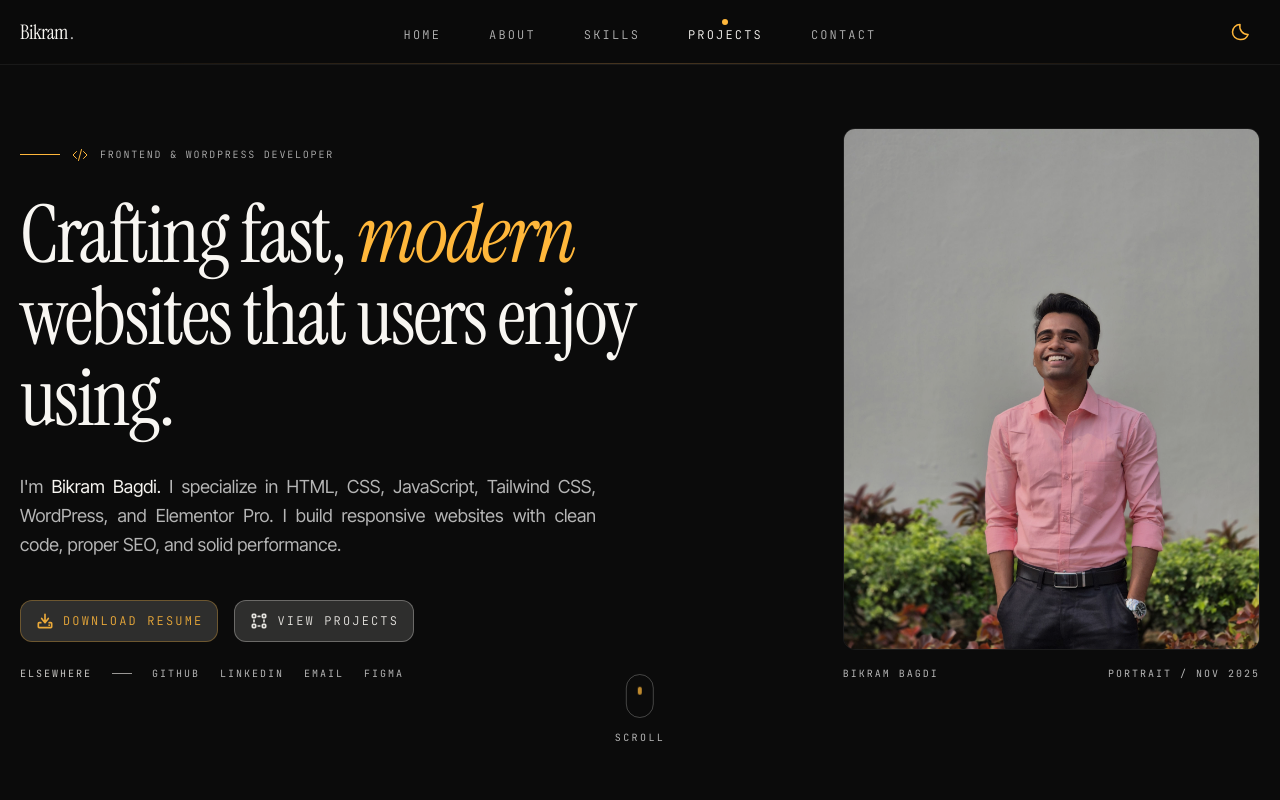
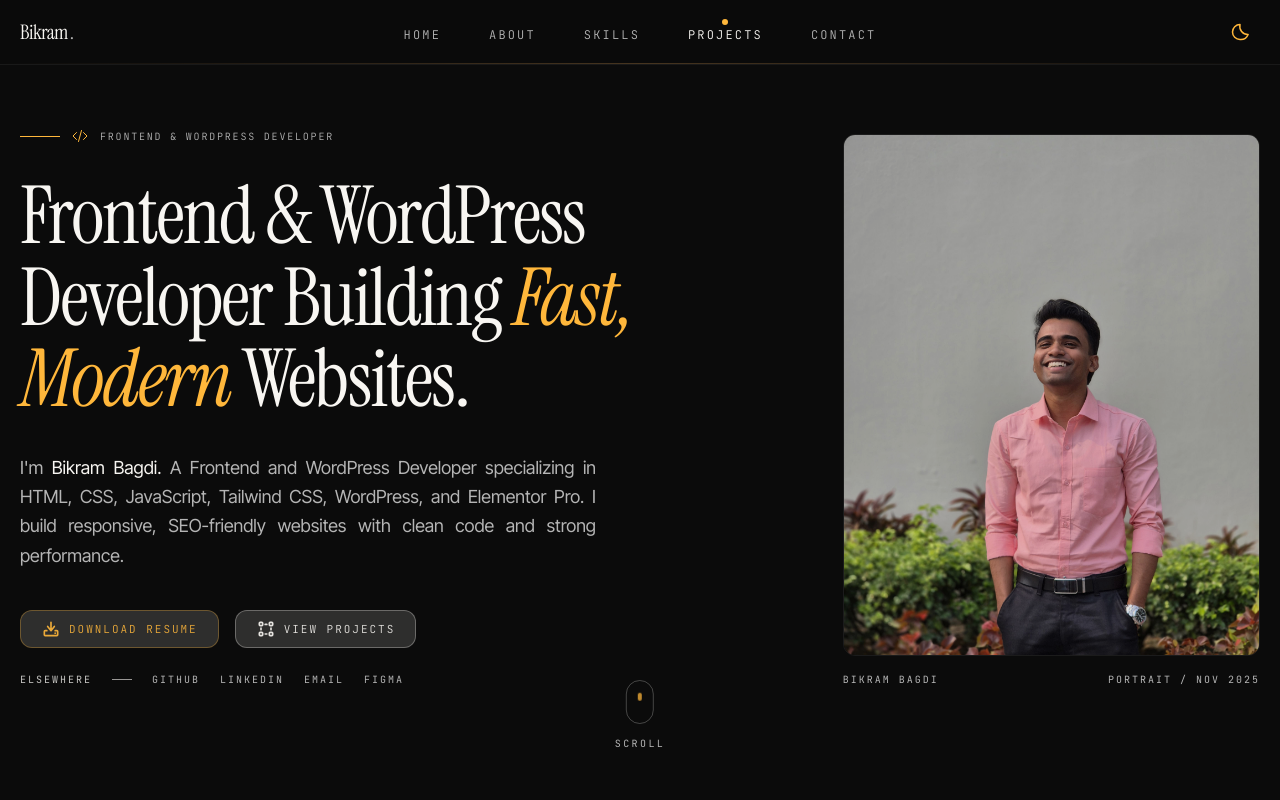
Before and after one commit to bikram8538/bikram-bagdi, a website built with Vite: page client/index.html in a window 1280 px wide. Shown: the top 800 px of the page. Built offline with nearby package versions, Linux system fonts and the light colour scheme; some packages are replaced by stand-ins of ours; no server answers; animation ran at ten frames a second.

Commit message:
Improve portfolio SEO and accessibility

```diff
--- a/client/src/components/about.js
+++ b/client/src/components/about.js
@@ -11,7 +11,10 @@ export function About() {
               class="sec-title text-[10px]">WHO IS BIKRAM?</span></p>
         </div>
         <div class="sec-heading mt-8 max-w-xs md:max-w-md">
-          <h2 data-reveal="up">I care about the <i class="text-accent">details</i> that make websites feel effortless.</h2>
+          <h2 data-reveal="up">
+  Frontend & WordPress Developer Who Cares About the
+  <i class="text-accent">Details.</i>
+</h2>
         </div>
         <div class="sec-about max-w-[60ch] mt-8">
           <p data-reveal>I'm Bikram Bagdi, a Frontend and WordPress Developer focused on building responsive websites using HTML,
@@ -57,13 +60,13 @@ export function About() {
                     d="M12 9.75 14.25 12m0 0 2.25 2.25M14.25 12l2.25-2.25M14.25 12 12 14.25m-2.58 4.92-6.374-6.375a1.125 1.125 0 0 1 0-1.59L9.42 4.83c.21-.211.497-.33.795-.33H19.5a2.25 2.25 0 0 1 2.25 2.25v10.5a2.25 2.25 0 0 1-2.25 2.25h-9.284c-.298 0-.585-.119-.795-.33Z" />
                 </svg>
 
-              </span>details matters</li>
+              </span>details matter</li>
           </ul>
         </div>
       </div>
       <div class="basis-full md:basis-[40%] lg:basis-[40%]">
         <div data-reveal="zoom" class="group relative aspect-4/3 sm:aspect-4/5 overflow-hidden rounded-xl">
-          <img src="${aboutImage}" alt=""
+          <img src="${aboutImage}" alt="Bikram Bagdi, Frontend and WordPress Developer"
             class="h-full w-full object-cover transition-transform ease-out duration-300 group-hover:scale-110">
         </div>
         <div
--- a/client/src/components/contact.js
+++ b/client/src/components/contact.js
@@ -12,7 +12,10 @@ export function Contact() {
                         CAN WE WORK TOGETHER?</span></p>
             </div>
             <div class="sec-heading mt-8">
-                <h2>Let's build <i class="text-accent">something</i> together.</h2>
+                <h2>
+  Need a <i class="text-accent">Frontend or WordPress</i> Developer? <br>
+  Let's Work Together.
+</h2>
             </div>
         </div>
         <div class="grid grid-cols-12 gap-8">
@@ -28,7 +31,7 @@ export function Contact() {
                                 <path stroke-linecap="round" stroke-linejoin="round"
                                     d="M15.75 6.75a3.75 3.75 0 1 1-7.5 0 3.75 3.75 0 0 1 7.5 0ZM4.501 20.118a7.5 7.5 0 0 1 14.998 0A17.933 17.933 0 0 1 12 21.75c-2.676 0-5.216-.584-7.499-1.632Z" />
                             </svg>
-                            <input id="name" type="text" placeholder="Your Name" class="input-field ps-12"
+                            <input id="name" name="name" type="text" placeholder="Your Name" class="input-field ps-12"
                                 autocomplete="name">
                         </div>
                     </div>
@@ -42,8 +45,8 @@ export function Contact() {
                                 <path stroke-linecap="round" stroke-linejoin="round"
                                     d="M21.75 6.75v10.5a2.25 2.25 0 0 1-2.25 2.25h-15a2.25 2.25 0 0 1-2.25-2.25V6.75m19.5 0A2.25 2.25 0 0 0 19.5 4.5h-15a2.25 2.25 0 0 0-2.25 2.25m19.5 0v.243a2.25 2.25 0 0 1-1.07 1.916l-7.5 4.615a2.25 2.25 0 0 1-2.36 0L3.32 8.91a2.25 2.25 0 0 1-1.07-1.916V6.75" />
                             </svg>
-                            <input id="email" type="text" placeholder="Email Address" class="input-field ps-12"
-                                autocomplete="name">
+                            <input id="email" name="email" type="email" placeholder="Email Address" class="input-field ps-12"
+                                autocomplete="email">
                         </div>
                     </div>
                     <!-- Subject -->
@@ -208,7 +211,7 @@ export function Contact() {
                             </a>
                         </li>
                     </ul>
-                    <img src="${contactImage}" alt="me" class="contact-image" aria-hidden="true" draggable="false"
+                    <img src="${contactImage}" alt="" class="contact-image" aria-hidden="true" draggable="false"
                         width="200" height="200">
                 </div>
             </div>
--- a/client/src/components/footer.js
+++ b/client/src/components/footer.js
@@ -27,9 +27,10 @@ return `
             <!-- Brand -->
             <div class="space-y-3 text-center md:text-left">
 
-                <a href="index.html" class="inline-block font-primary text-3xl leading-none tracking-tight">
-                    Bikram<span class="text-accent">.</span>
-                </a>
+                <a href="/" class="inline-block font-primary text-3xl leading-none tracking-tight"
+   aria-label="Bikram Bagdi - Home">
+    Bikram Bagdi<span class="text-accent">.</span>
+</a>
 
                 <p class="font-secondary text-[11px] uppercase tracking-[0.18em] text-secondary">
                     Frontend Developer <br class="hidden sm:hidden">
@@ -42,7 +43,7 @@ return `
             <nav>
                 <ul class="flex flex-wrap justify-center md:justify-end gap-x-8 gap-y-3">
 
-                    <li><a href="#" class="footer-link">Home</a></li>
+                    <li><a href="#hero" aria-label="Back to top" class="footer-link">Home</a></li>
                     <li><a href="#about" class="footer-link">About</a></li>
                     <li><a href="#skills" class="footer-link">Skills</a></li>
                     <li><a href="#projects" class="footer-link">Projects</a></li>
--- a/client/src/components/hero.js
+++ b/client/src/components/hero.js
@@ -1,4 +1,5 @@
 import heroImage from "../assets/images/bikram-smile.jpeg";
+import resumeFile from "../assets/files/Bikram-Bagdi-Resume.pdf";
 // import heroImage from "../assets/images/bikram-bagdi-frontend-wordpress-developer.jpg";
 
 export function Hero() {
@@ -21,16 +22,22 @@ return `
           </p>
         </div>
         <div class="sec-heading mt-8 max-w-[60ch]">
-          <h1 id="hero-title">Crafting fast, <i class="text-accent">modern</i> websites
-            that users enjoy using.</h1>
+          <h1 id="hero-title">
+            Frontend & WordPress Developer Building
+            <i class="text-accent">Fast, Modern</i> Websites.
+          </h1>
         </div>
         <div id="hero-description" class="sec-about max-w-xl mt-8">
-          <p>I'm <span class="text-primary">Bikram Bagdi.</span> I specialize in HTML, CSS, JavaScript, Tailwind CSS,
-            WordPress, and Elementor Pro. I build responsive websites with clean code, proper SEO, and solid
-            performance.</p>
+          <p>
+            I'm <span class="text-primary">Bikram Bagdi.</span>
+            A Frontend and WordPress Developer specializing in HTML, CSS,
+            JavaScript, Tailwind CSS, WordPress, and Elementor Pro.
+            I build responsive, SEO-friendly websites with clean code
+            and strong performance.
+          </p>
         </div>
         <div id="hero-buttons" class="hero-actions">
-          <a href="#" class="btn btn-primary flex-row-reverse" id="btn-hero">
+          <a href="${resumeFile}" download="Bikram-Bagdi-Resume.pdf" class="btn btn-primary flex-row-reverse">
             <span>Download Resume</span>
             <span>
               <svg class="w-4 md:w-5 h-4 md:h-5" aria-hidden="true" xmlns="http://www.w3.org/2000/svg" width="24"
@@ -38,11 +45,9 @@ return `
                 <path stroke="currentColor" stroke-linecap="round" stroke-linejoin="round" stroke-width="2"
                   d="M12 13V4M7 14H5a1 1 0 0 0-1 1v4a1 1 0 0 0 1 1h14a1 1 0 0 0 1-1v-4a1 1 0 0 0-1-1h-2m-1-5-4 5-4-5m9 8h.01" />
               </svg>
-
-
             </span>
           </a>
-          <a href="#projects" class="btn btn-secondary flex-row-reverse" id="btn-hero">
+          <a href="#projects" class="btn btn-secondary flex-row-reverse">
             <span>View Projects</span>
             <span>
               <svg class="w-4 md:w-5 h-4 md:h-5" aria-hidden="true" xmlns="http://www.w3.org/2000/svg" width="24"
@@ -58,19 +63,14 @@ return `
           class="mt-6 flex items-center gap-5 font-secondary text-[10px] uppercase tracking-[0.2em] text-primary/80">
           <span>Elsewhere</span>
           <span class="h-px w-5 bg-primary/60" aria-hidden="true"></span>
-          <a
-            href="https://github.com/bikram8538" target="_blank" rel="noreferrer noopener"
+          <a href="https://github.com/bikram8538" target="_blank" rel="noreferrer noopener"
             class="hero-social">GitHub</a>
-            <a
-            href="https://www.linkedin.com/in/bikram8538" target="_blank" rel="noreferrer noopener"
+          <a href="https://www.linkedin.com/in/bikram8538" target="_blank" rel="noreferrer noopener"
             class="hero-social">LinkedIn</a>
-            <a
-            href="mailto:bikram8538@gmail.com"
-            class="hero-social">Email</a>
-            <a href="https://figma.com/bikrammac8538"
-            target="_blank" rel="noreferrer noopener"
+          <a href="mailto:bikram8538@gmail.com" class="hero-social">Email</a>
+          <a href="https://figma.com/bikrammac8538" target="_blank" rel="noreferrer noopener"
             class="hidden hero-social sm:inline">Figma</a>
-          </div>
+        </div>
         <!-- <div class="sec-about mt-4">
           <ul class="flex flex-row sm:flex-row gap-2.5">
             <li class="font-secondary text-[10px] uppercase text-secondary flex gap-1 items-center sm:gap-2">
@@ -97,21 +97,18 @@ return `
         </div> -->
       </div>
       <div id="hero-image" class="hero-media">
-        <div
-          class="hero-image group">
+        <div class="hero-image group">
           <img src="${heroImage}" alt="Bikram Bagdi, Frontend and WordPress developer, smiling in a pink shirt"
             width="800" height="1000" loading="eager" fetchpriority="high"
             class="ease-[cubic-bezier(0.22, 1, 0.36, 1)]">
         </div>
-        <div
-          class="hero-meta">
+        <div class="hero-meta">
           <span>Bikram Bagdi</span><span>Portrait / nov 2025</span>
         </div>
       </div>
     </div>
   </div>
-  <a href="#about"
-    class="hero-scroll group">
+  <a href="#about" class="hero-scroll group">
 
     <!-- Mouse -->
     <div
--- a/client/src/components/projects.js
+++ b/client/src/components/projects.js
@@ -93,7 +93,7 @@ return projects
 
             <div class="project-btns">
 
-                <a href="${project.live}" target="_blank" rel="noopener noreferrer" class="btn btn-primary">
+                <a href="${project.live}" target="_blank" rel="noopener noreferrer" class="btn btn-primary" aria-label="View live demo of ${project.title}">
 
                     <span>Live Demo</span>
 
@@ -106,8 +106,8 @@ return projects
                     </span>
 
                 </a>
-
-                <a href="${project.github}" target="_blank" rel="noopener noreferrer" class="btn btn-secondary">
+                ${project.github ? `
+                <a href="${project.github}" target="_blank" rel="noopener noreferrer" class="btn btn-secondary" aria-label="View ${project.title} source code on GitHub">
 
                     <span>GitHub</span>
 
@@ -118,8 +118,8 @@ return projects
                             </path>
                         </svg>
                     </span>
-
                 </a>
+                ` : ""}
 
             </div>
 
@@ -145,8 +145,10 @@ return `
                         class="sec-title text-[10px]">WHAT HAVE I BUILT?</span></p>
             </div>
             <div class="sec-heading mt-8 max-w-xs md:max-w-[70ch]">
-                <h2>Selected work <i class="text-accent">showcasing frontend</i> development and responsive web
-                    experiences.</h2>
+                <h2>
+  Selected <i class="text-accent">Frontend & WordPress</i>
+  Development Projects.
+</h2>
             </div>
         </div>
 
--- a/client/src/components/skills.js
+++ b/client/src/components/skills.js
@@ -15,11 +15,11 @@ return groups
 <div class="skills-card" data-reveal="up">
     <span class="skill-card-circle"></span>
 
-    <p class="skill-card-heading">
+    <div class="skill-card-heading">
         <span>${group.number}</span>
         <span></span>
         <span>${group.title}</span>
-    </p>
+    </div>
 
     <ul class="divide-y divide-primary/8">
 
@@ -87,7 +87,10 @@ return `
                         I WORK WITH?</span></p>
             </div>
             <div class="sec-heading mt-8 max-w-xs md:max-w-[56ch]">
-                <h2>The tools I <i class="text-accent">reach for</i>, and what I actually do with them.</h2>
+                <h2>
+  Frontend & WordPress <i class="text-accent">skills</i>
+  I use to build modern websites.
+</h2>
             </div>
         </div>
         <div class="sec-mid my-10">
--- a/client/src/data/projectsData.js
+++ b/client/src/data/projectsData.js
@@ -22,7 +22,7 @@ export const projects = [
         date: "Mar 2025",
         role: "Frontend Development",
         description:
-            "Ink & Ivory is a premium online bookstore concept designed for readers looking for fine books, rare editions, and timeless literature.",
+  "A responsive online bookstore frontend built with Tailwind CSS and jQuery, featuring a modern editorial-style interface, interactive content sections, and Swiper-powered components.",
         tech: [
             "Tailwind CSS",
             "jQuery",
@@ -43,7 +43,7 @@ export const projects = [
         date: "Mar 2026",
         role: "HTML Frontend Development",
         description:
-            "A modern finance landing page with responsive design and engaging animations.",
+  "A responsive finance landing page built with HTML, custom CSS, and jQuery, featuring modern layouts, smooth animations, and a mobile-friendly user experience.",
         tech: [
             "Custom CSS",
             "Jquery",
@@ -63,7 +63,7 @@ export const projects = [
         date: "Mar 2026",
         role: "Frontend Development",
         description:
-            "The admin and user dashboard for FinPocket, featuring balance tracking, interactive cashflow metrics, savings plan progress bars, category breakdowns, and a comprehensive recent transactions manager.",
+  "A responsive finance dashboard built with HTML and CSS Grid, featuring balance tracking, cashflow metrics, savings progress, category breakdowns, and recent transaction management.",
         tech: [
             "HTML5",
             "CSS Grid",
@@ -81,7 +81,7 @@ export const projects = [
         date: "Jan 2026",
         role: "Frontend Development",
         description:
-            "EquipMed is a medical equipment and technology marketplace designed to supply hospitals, clinics, and health facilities with high-quality diagnostic devices, surgical instruments, and lab machinery.",
+  "A responsive medical equipment marketplace frontend built with HTML, CSS, and JavaScript, featuring structured product categories and a clean interface for browsing diagnostic, surgical, and laboratory equipment.",
         tech: [
             "HTML5",
             "CSS3",
@@ -101,7 +101,7 @@ export const projects = [
         date: "Oct 2025",
         role: "Frontend Development",
         description:
-            "Ajobs is a comprehensive and highly responsive job portal interface featuring category browsing, daily job postings from top-tier firms, featured hiring companies, and structured search patterns.",
+  "A responsive job portal frontend built with Bootstrap and jQuery, featuring job category browsing, company listings, job postings, search-focused layouts, and scroll animations.",
         tech: [
             "Bootstrap",
             "Jquery",
@@ -122,7 +122,7 @@ export const projects = [
         date: "Jul 2026",
         role: "WordPress Development",
         description:
-            "A custom WordPress website designed for local business services in Calgary, featuring a fully responsive layout, custom styling, and optimized performance.",
+  "A responsive job portal frontend built with Bootstrap and jQuery, featuring job category browsing, company listings, job postings, search-focused layouts, and scroll animations.",
         tech: [
             "Elementor Pro",
             "PHP",
@@ -142,7 +142,7 @@ export const projects = [
         date: "Jul 2026",
         role: "WordPress Development",
         description:
-            "A modern, responsive WordPress website built for Opal Street, featuring tailored layouts, fast loading times, and a streamlined user experience.",
+  "A responsive business website developed with WordPress and Elementor, featuring custom layouts, mobile optimization, clear content structure, and streamlined navigation.",
         tech: [
             "WordPress",
             "PHP",
@@ -164,7 +164,7 @@ export const projects = [
         date: "Jul 2026",
         role: "WordPress Development",
         description:
-            "A responsive WordPress website designed for construction and rebuilding services, featuring a clean modern layout, service showcases, and project portfolio sections.",
+  "A responsive construction and renovation website developed with WordPress and Elementor, featuring service pages, project showcases, custom layouts, and mobile-friendly design.",
         tech: [
             "WordPress",
             "PHP",
@@ -186,7 +186,7 @@ export const projects = [
         date: "Jul 2026",
         role: "WordPress Development",
         description:
-            "A sleek and fully responsive WordPress website built for Fillo, focused on user engagement, modern design standards, and smooth navigation.",
+  "A responsive construction and renovation website developed with WordPress and Elementor, featuring service pages, project showcases, custom layouts, and mobile-friendly design.",
         tech: [
             "WordPress",
             "PHP",
@@ -200,23 +200,22 @@ export const projects = [
     {
         id: 10,
         title: "Personal Portfolio",
-        mainTech: "React + Vite",
+        mainTech: "Vite + JavaScript",
         image: portfolio, // Import or define this image variable at the top
         imageClass: "bg-cover bg-center",
-        category: ["react", "tailwind"],
+        category: ["javascript", "tailwind"],
         type: "Portfolio Website",
         date: "Jul 2026",
         role: "Frontend Development",
         description:
-            "My personal developer portfolio highlighting my projects, frontend skills, experience, and contact information with a sleek, modern UI built with Vite and React.",
+  "A responsive developer portfolio built with Vite, JavaScript, and Tailwind CSS, showcasing frontend and WordPress projects with interactive filtering, animations, SEO optimization, and performance-focused development.",
         tech: [
-            "React",
-            "Vite",
-            "Tailwind CSS",
-            "JavaScript",
-            "Vercel",
-            "GitHub"
-        ],
+  "JavaScript",
+  "Vite",
+  "Tailwind CSS",
+  "Vercel",
+  "GitHub"
+],
         live: "https://bikram-bagdi.vercel.app/",
         github: "https://github.com/bikram8538", // Add your repo link if public
     },
--- a/client/src/data/skillsData.js
+++ b/client/src/data/skillsData.js
@@ -7,35 +7,35 @@ export const skillGroups = [
     skills: [
       {
         name: "HTML",
-        level: "Fluent",
+        level: "Working Knowledge",
         category: "language",
         description:
           "Semantic, accessible HTML with clean structure and SEO-friendly markup.",
       },
       {
         name: "CSS",
-        level: "Fluent",
+        level: "Working Knowledge",
         category: "language",
         description:
           "Responsive layouts using Flexbox, Grid, animations, and modern CSS techniques.",
       },
       {
         name: "JavaScript",
-        level: "Fluent",
+        level: "Working Knowledge",
         category: "language",
         description:
           "Interactive UI, DOM manipulation, API integration, and reusable components.",
       },
       {
         name: "Bootstrap",
-        level: "Fluent",
+        level: "Working Knowledge",
         category: "framework",
         description:
           "Rapid development of responsive websites with reusable UI components.",
       },
       {
         name: "Tailwind CSS",
-        level: "Fluent",
+        level: "Working Knowledge",
         category: "framework",
         description:
           "Utility-first workflows for pixel-perfect, scalable, and maintainable interfaces.",
@@ -50,14 +50,14 @@ export const skillGroups = [
     skills: [
       {
         name: "WordPress",
-        level: "Fluent",
+        level: "Working Knowledge",
         category: "cms",
         description:
           "Custom business websites with responsive layouts, SEO, and performance optimization.",
       },
       {
         name: "Elementor Pro",
-        level: "Fluent",
+        level: "Working Knowledge",
         category: "cms",
         description:
           "Pixel-perfect pages, custom widgets, responsive controls, and dynamic templates.",
@@ -74,18 +74,18 @@ export const skillGroups = [
         level: "Intermediate",
         category: "language",
         description:
-          "Customize WordPress themes, templates, and functionality with clean server-side code.",
+          "Customizing WordPress themes, templates, and functionality with clean server-side code.",
       },
       {
         name: "Custom CSS & JavaScript",
-        level: "Fluent",
+        level: "Working Knowledge",
         category: "language",
         description:
           "Extend Elementor and WordPress with custom styling and interactive functionality.",
       },
       {
         name: "Website Optimization",
-        level: "Fluent",
+        level: "Working Knowledge",
         category: "optimization",
         description:
           "Improve loading speed, image optimization, Core Web Vitals, and on-page SEO.",
@@ -100,28 +100,28 @@ export const skillGroups = [
     skills: [
       {
         name: "Git & GitHub",
-        level: "Fluent",
+        level: "Working Knowledge",
         category: "tools",
         description:
           "Version control, branching, collaboration, and deployment workflows.",
       },
       {
         name: "VS Code",
-        level: "Fluent",
+        level: "Working Knowledge",
         category: "ide",
         description:
           "Efficient development with extensions, debugging, and productivity tools.",
       },
       {
         name: "PhpStorm",
-        level: "Fluent",
+        level: "Working Knowledge",
         category: "ide",
         description:
           "Professional IDE for WordPress and PHP development.",
       },
       {
         name: "Sublime Text",
-        level: "Fluent",
+        level: "Working Knowledge",
         category: "ide",
         description:
           "Lightweight editor for quick edits and rapid prototyping.",
@@ -162,13 +162,6 @@ export const skillGroups = [
         description:
           "Setting up isolated, fast local development environments.",
       },
-      {
-        name: "Advanced JavaScript",
-        level: "Daily",
-        category: "learning",
-        description:
-          "Strengthening my understanding of asynchronous JavaScript, modules, and modern ES features.",
-      },
     ],
   },
 
@@ -190,13 +183,6 @@ export const skillGroups = [
         category: "design",
         description:
           "Asset extraction and graphics editing.",
-      },
-      {
-        name: "Advanced JavaScript",
-        level: "Daily",
-        category: "design",
-        description:
-          "Strengthening my understanding of asynchronous JavaScript, modules, and modern ES features.",
       },
     ],
   },
@@ -229,7 +215,7 @@ export const skillGroups = [
       },
       {
         name: "UI/UX Principles",
-        level: "Fluent",
+        level: "Working Knowledge",
         category: "learning",
         description:
           "Improving typography, spacing, accessibility, and user experience.",
```
Also changed, not shown: client/index.html (+1 -1 lines), 2 other files.
